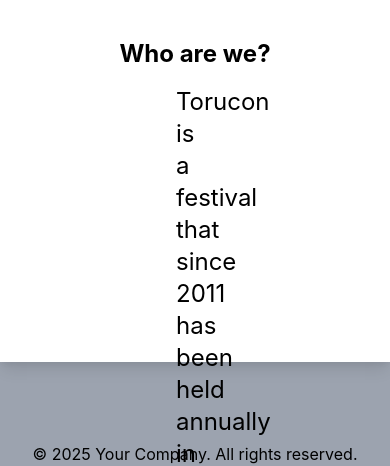
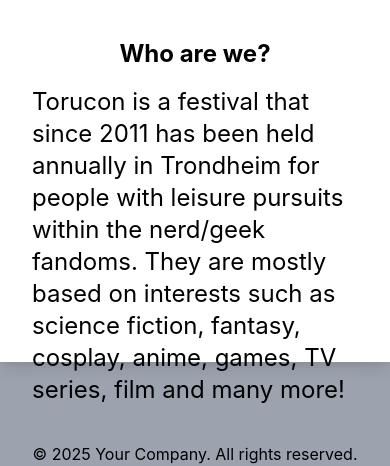
Before and after one commit to DummettTech/Website, a React app: page / in a window 390 px wide. Shown: the part 562-1028 px from the top of the page. Built offline with nearby package versions, Linux system fonts and the light colour scheme.

Commit message:
fix: fixing content for mobile

```diff
--- a/src/views/Homepage.tsx
+++ b/src/views/Homepage.tsx
@@ -24,10 +24,15 @@
           </div>
           <div className="py-10">
             <h1 className="text-2xl font-bold text-center">{t("whoAreWe")}</h1>
-            <div className="py-2 pz-40">
-              <h2 className="text-2xl py-2 p-40">{t("blerb")}</h2>
+            <div className="py-2 px-4 sm:px-6 lg:px-40">
+              <h2 className="text-2xl py-2">{t("blerb")}</h2>
             </div>
-            <div></div>
+            <div className="py-10 content-center">
+              <div className="grid grid-cols-2 gap-4">
+                <div>01</div> <div>02</div>
+                <div>03</div> <div>04</div>
+              </div>
+            </div>
           </div>
         </div>
       </main>
```
